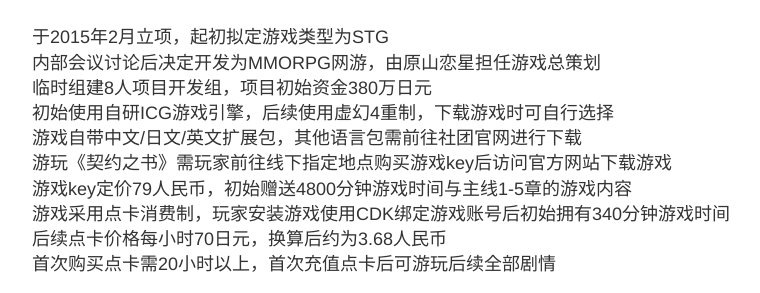
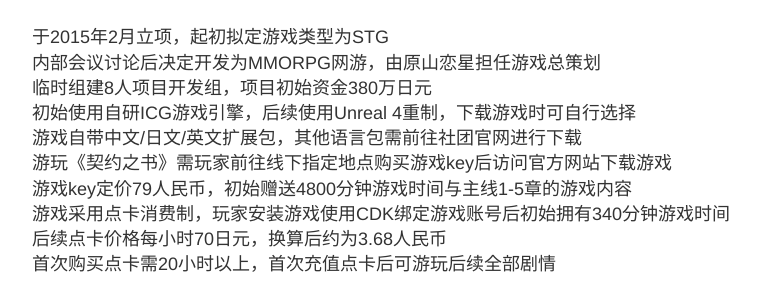
Before and after one commit to ManakaGekka/ManakaGekka.git1hub.io, a Jekyll site: the page built from about.md, in a window 1280 px wide and 900 px high, scrolled down 1174 px. Shown: the part 157-450 px from the top of the window, without its empty margins (248-1008 px from the left). Built offline with Jekyll 4.4.1, drawn with Linux system fonts in a browser that asks for light colours.

Commit message:
Update about.md

```diff
--- a/about.md
+++ b/about.md
@@ -41,7 +41,7 @@
 于2015年2月立项，起初拟定游戏类型为STG<br>
 内部会议讨论后决定开发为MMORPG网游，由原山恋星担任游戏总策划<br>
 临时组建8人项目开发组，项目初始资金380万日元<br>
-初始使用自研ICG游戏引擎，后续使用虚幻4重制，下载游戏时可自行选择<br>
+初始使用自研ICG游戏引擎，后续使用Unreal 4重制，下载游戏时可自行选择<br>
 游戏自带中文/日文/英文扩展包，其他语言包需前往社团官网进行下载<br>
 游玩《契约之书》需玩家前往线下指定地点购买游戏key后访问官方网站下载游戏<br>
 游戏key定价79人民币，初始赠送4800分钟游戏时间与主线1-5章的游戏内容<br>
```
